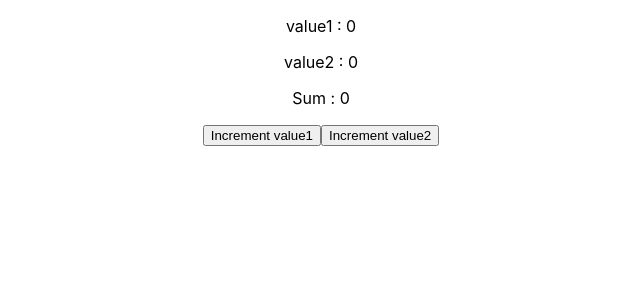
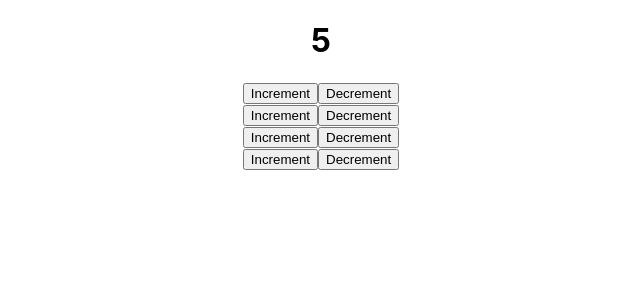
Before and after one commit to RushikeshTekale66/React-Important-Concept, a React (Create React App) app: page / in a window 1280 px wide. Shown: the top 300 px of the page, without its empty margins (319-959 px from the left). Built offline with nearby package versions, Linux system fonts and the light colour scheme.

Commit message:
Context api && useContext() hook

```diff
--- a/src/App.js
+++ b/src/App.js
@@ -1,11 +1,19 @@
 import './App.css';
-import Home from './Component/Home';
+import { useContext } from 'react';
+import Counter from './Component/Counter';
+import {ConterContext} from "./Context/Counter"
 
 function App() {
+  //we can get the context & use the value of it
+  const conterState = useContext(ConterContext);
 
   return (
     <div className="App">
-        <Home adjective={"good"}/>
+       <h1>{conterState.count}</h1>
+       <Counter/>
+       <Counter/>
+       <Counter/>
+       <Counter/>
     </div>
   );
 }
--- /dev/null
+++ b/src/Component/Counter.js
@@ -0,0 +1,15 @@
+import React, {useContext} from 'react'
+import { ConterContext } from '../Context/Counter'
+
+const Counter = () => {
+    //here we can access the "Context" get the value of it & update the value of it
+    const counterContext = useContext(ConterContext);
+  return (
+    <div>
+        <button onClick={()=>counterContext.setCount(counterContext.count + 1)}>Increment</button>
+        <button onClick={()=>counterContext.setCount(counterContext.count - 1)}>Decrement</button>
+    </div>
+  )
+}
+
+export default Counter
--- a/src/Component/Home.js
+++ /dev/null
@@ -1,28 +0,0 @@
-import React from 'react'
-import { useState, useMemo } from 'react'
-
-const Home = () => {
-    const [value1, setValue1] = useState(0);
-    const [value2, setValue2] = useState(0);
-
-    // countNumber will run only when we chenge the myNum
-    // This will increase the performance of the site
-    // It always return the memorized value
-    const sum = useMemo(()=>{
-        return value1+value2;
-    }, [value1, value2]);
-
-    // const checkData = countNumber(myNum);
-
-  return (
-    <div>
-        <p>value1 :  {value1}</p>
-        <p>value2 :  {value2}</p>
-        <p>Sum : {sum}</p>
-        <button onClick={()=>setValue1(value1+1)}>Increment value1</button>
-        <button onClick={()=>setValue2(value2+1)}>Increment value2</button>
-    </div>
-  )
-}
-
-export default Home
--- /dev/null
+++ b/src/Context/Counter.js
@@ -0,0 +1,11 @@
+import { createContext, useState } from "react";
+
+// create the context using the createContext
+export const ConterContext = createContext(null);
+
+export const ConterProvider = (props)=>{
+    const [count, setCount] = useState(5);
+
+    // it return the two values the value is to return & function to update the value;
+    return <ConterContext.Provider value={{count, setCount}}>{props.children}</ConterContext.Provider>
+}
--- a/src/index.js
+++ b/src/index.js
@@ -3,11 +3,16 @@ import ReactDOM from 'react-dom/client';
 import './index.css';
 import App from './App';
 import reportWebVitals from './reportWebVitals';
+//We imported here "ConterProvider" to apply it to all the component
+import { ConterProvider } from './Context/Counter';
 
 const root = ReactDOM.createRoot(document.getElementById('root'));
+//By using it here we can apply context API to all of the component
 root.render(
   <React.StrictMode>
-    <App />
+    <ConterProvider>
+      <App />
+    </ConterProvider>
   </React.StrictMode>
 );
 
```
